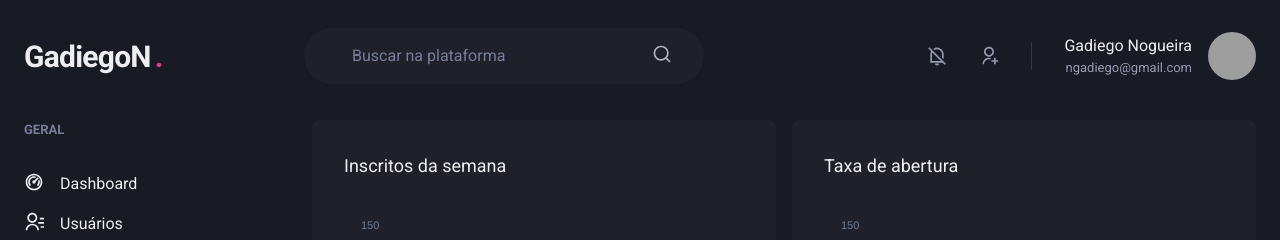
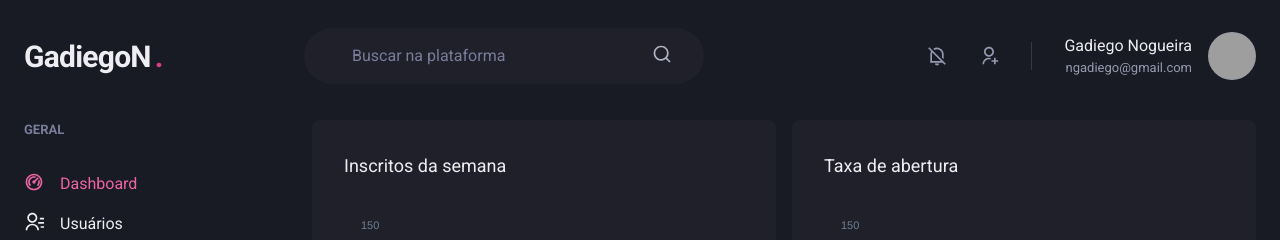
Before and after one commit to GadiegoN/gadashboard, a Next.js app: page /dashboard in a window 1280 px wide. Shown: the top 240 px of the page. Built offline with nearby package versions, Linux system fonts and the light colour scheme; grey boxes are pictures that could not be loaded.

Commit message:
:twisted_rightwards_arrows: Ver fluxo de navegação

```diff
--- /dev/null
+++ b/src/components/ActiveLink.tsx
@@ -0,0 +1,30 @@
+import Link, { LinkProps } from 'next/link';
+import { useRouter } from 'next/router';
+import { cloneElement, ReactElement } from 'react';
+
+interface ActiveLinkProps extends LinkProps {
+    children: ReactElement;
+    shouldMatchExactHref?: boolean;
+}
+
+export function ActiveLink({ children, shouldMatchExactHref = false, ...rest }: ActiveLinkProps) {
+    const { asPath } = useRouter();
+
+    let isActive = false;
+
+    if(shouldMatchExactHref && (asPath == rest.href || asPath == rest.as)) {
+        isActive = true;
+    }
+
+    if(!shouldMatchExactHref && (asPath.startsWith(String(rest.href)) || asPath.startsWith(String(rest.as)))) {
+        isActive = true;
+    }
+
+    return (
+        <Link {...rest}>
+            {cloneElement(children, {
+                color: isActive ? 'pink.400' : 'gray.50',
+            })}
+        </Link>
+    )
+}
--- a/src/components/Sidebar/NavLink.tsx
+++ b/src/components/Sidebar/NavLink.tsx
@@ -1,17 +1,20 @@
-import { Icon, Link, Text, LinkProps as ChakraLinkProps } from "@chakra-ui/react";
+import { Icon, Link as ChakraLink, Text, LinkProps as ChakraLinkProps } from "@chakra-ui/react";
 import { ElementType } from "react";
-import { RiDashboard2Line } from "react-icons/ri";
+import { ActiveLink } from "../ActiveLink";
 
 interface NavLinkProps extends ChakraLinkProps {
     icon: ElementType;
     children: string;
+    href: string;
 }
 
-export function NavLink({ icon, children, ...rest }: NavLinkProps) {
+export function NavLink({ icon, children, href, ...rest }: NavLinkProps) {
     return (
-        <Link display="flex" align="center" {...rest}>
-            <Icon as={icon} fontSize="20" />
-            <Text ml="4" fontweight="medium">{children}</Text>
-        </Link>
+        <ActiveLink href={href} passHref>
+            <ChakraLink display="flex" align="center" {...rest}>
+                <Icon as={icon} fontSize="20" />
+                <Text ml="4" fontweight="medium">{children}</Text>
+            </ChakraLink>
+        </ActiveLink>
     );
 }
--- a/src/components/Sidebar/SidebarNav.tsx
+++ b/src/components/Sidebar/SidebarNav.tsx
@@ -9,12 +9,12 @@
     return (
         <Stack spacing="12" align="flex-start">
             <NavSection title="GERAL">
-                <NavLink icon={RiDashboard2Line}>Dashboard</NavLink>
-                <NavLink icon={RiContactsLine}>Usuários</NavLink>
+                <NavLink icon={RiDashboard2Line} href="/dashboard">Dashboard</NavLink>
+                <NavLink icon={RiContactsLine} href="/users">Usuários</NavLink>
             </NavSection>
             <NavSection title="AUTOMAÇÃO">
-                <NavLink icon={RiInputMethodLine}>Formulários</NavLink>
-                <NavLink icon={RiGitMergeLine}>Automação</NavLink>
+                <NavLink icon={RiInputMethodLine} href="/forms">Formulários</NavLink>
+                <NavLink icon={RiGitMergeLine} href="/automation">Automação</NavLink>
             </NavSection>
         </Stack>
     );
--- a/src/pages/users/create.tsx
+++ b/src/pages/users/create.tsx
@@ -3,6 +3,8 @@
 import { Input } from "../../components/Form/Input";
 import { Header } from "../../components/Header/Index";
 import { Sidebar } from "../../components/Sidebar";
+
+import Link from 'next/link';
 
 export default function CreateUser() {
     return (
@@ -29,7 +31,9 @@
                     </VStack>
                     <Flex mt="8" justify="flex-end">
                         <HStack spacing="4">
-                            <Button colorScheme="whiteAlpha">Cancelar</Button>
+                            <Link href="/users" passHref>
+                                <Button colorScheme="whiteAlpha">Cancelar</Button>
+                            </Link>
                             <Button colorScheme="pink">Salvar</Button>
                         </HStack>
                     </Flex>
```
Also changed, not shown: src/pages/users/index.tsx (+6 -16 lines).
